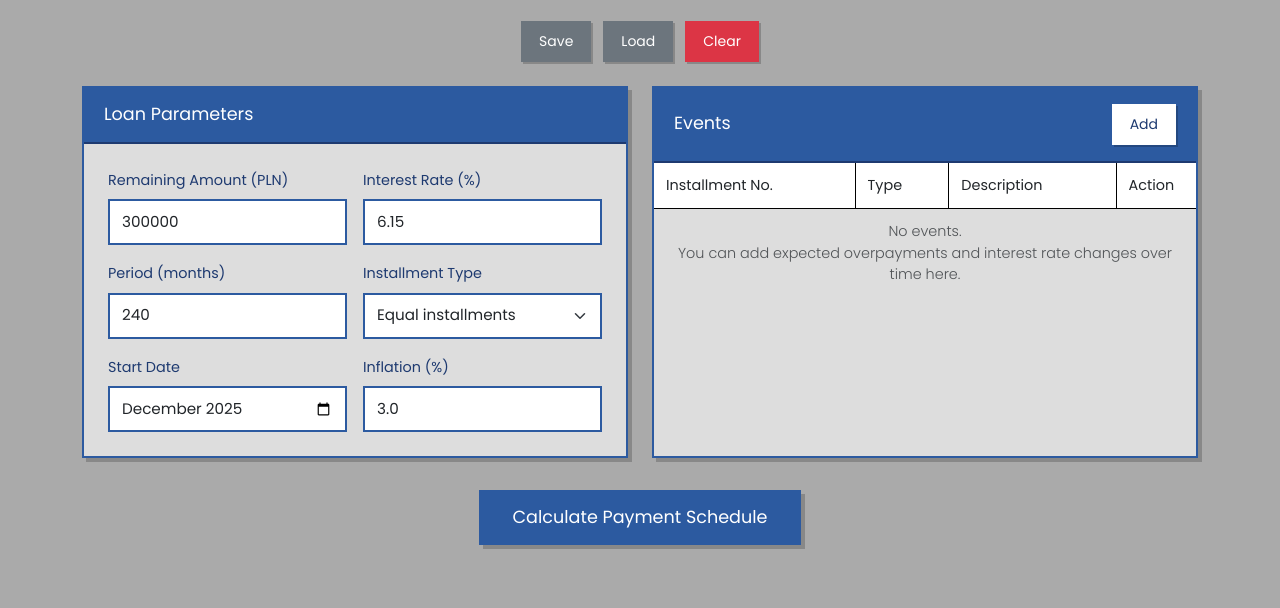
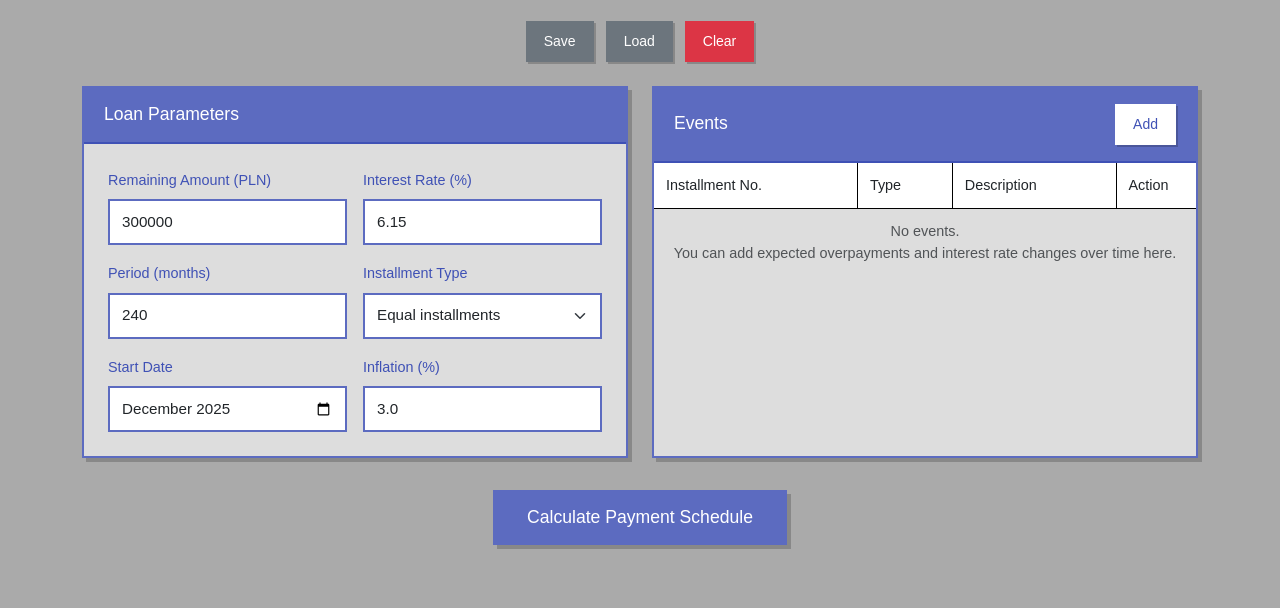
Before and after one commit to akurczyk/mortgage_calculator, a plain HTML site: page index.html in a window 1280 px wide. Shown: the part 192-800 px from the top of the page. Drawn offline with nearby package versions, Linux system fonts and the light colour scheme.

Commit message:
Polishing the fonts and colors

```diff
--- a/index.html
+++ b/index.html
@@ -5,8 +5,6 @@
     <meta name="viewport" content="width=device-width, initial-scale=1.0">
     <title>Symulator Spłat Kredytu Hipotecznego</title>
     <link href="https://cdn.jsdelivr.net/npm/bootstrap@5.3.0/dist/css/bootstrap.min.css" rel="stylesheet">
-    <link href="https://fonts.googleapis.com/css2?family=Poppins:wght@300;400;500;600&display=swap" rel="stylesheet">
-    <link rel="stylesheet" href="https://cdn.jsdelivr.net/npm/bootstrap-icons@1.11.3/font/bootstrap-icons.min.css">
     <link rel="stylesheet" href="styles.css">
 </head>
 <body>
--- a/styles.css
+++ b/styles.css
@@ -1,21 +1,21 @@
-/* VERSION F: Navy Blue */
+/* VERSION F: Light Indigo */
 
 :root {
-    --primary-color: #2c5aa0;
-    --primary-dark: #1e3a70;
-    --primary-light: #4a7bc8;
+    --primary-color: #5c6bc0;
+    --primary-dark: #3f51b5;
+    --primary-light: #7986cb;
     --bg-color: #aaaaaa;
     --card-bg: #dddddd;
-    --text-dark: #1e3a70;
+    --text-dark: #3f51b5;
     --text-muted: #6c757d;
-    --border-color: #2c5aa0;
+    --border-color: #5c6bc0;
     --success: #1e7e34;
     --danger: #c62828;
     --info: #4a7bc8;
 }
 
 * {
-    font-family: 'Poppins', -apple-system, BlinkMacSystemFont, 'Segoe UI', sans-serif;
+    font-family: Arial, -apple-system, BlinkMacSystemFont, 'Segoe UI', sans-serif;
     font-weight: 300;
 }
 
```
Also changed, not shown: README.md, screenshot.png.
